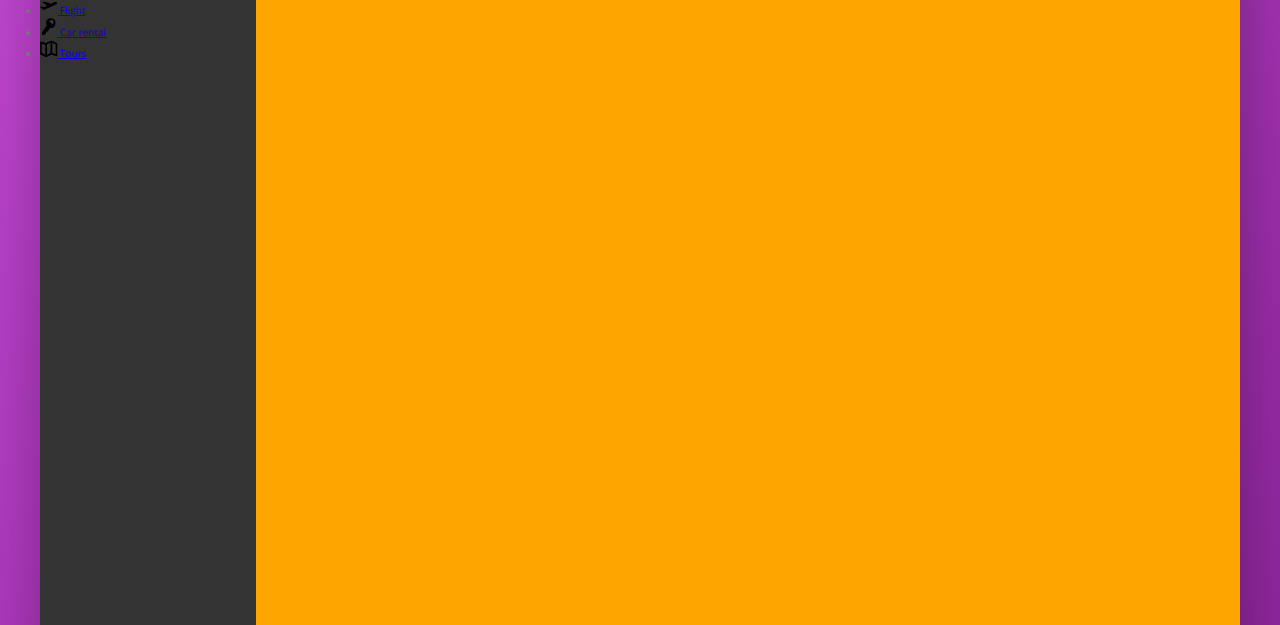
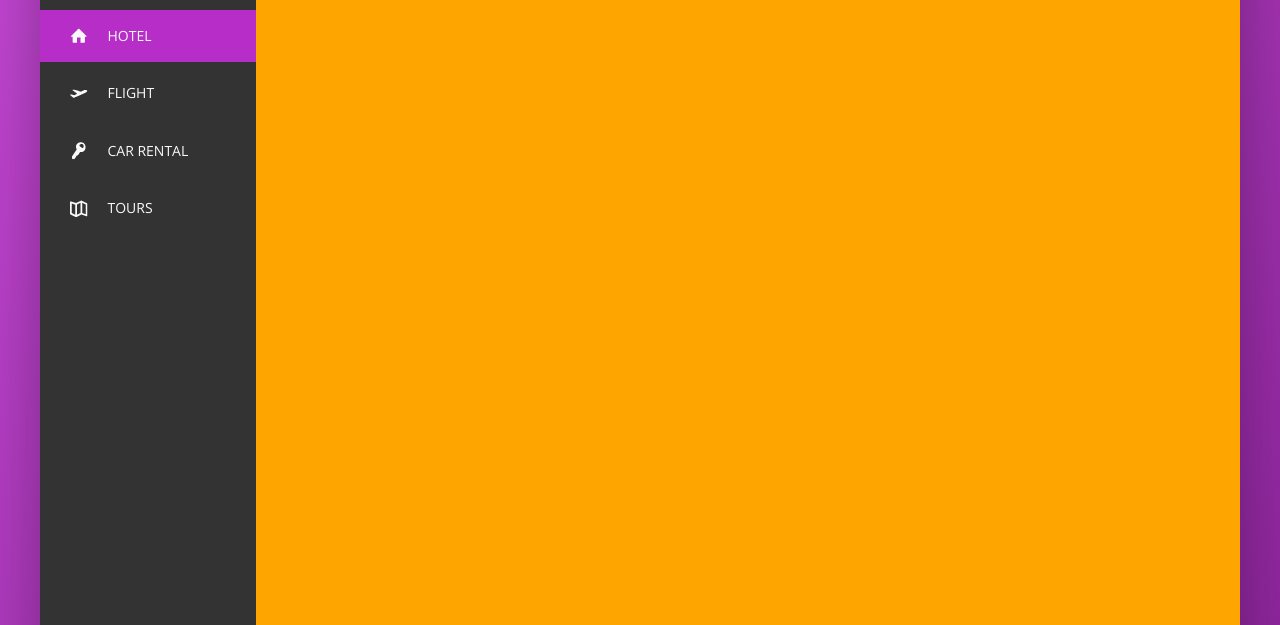
Before and after one commit to MareikeHeuer/flexbox-project-one-book, a website: page index.html in a window 1280 px wide. Shown: the part 175-800 px from the top of the page. Drawn offline with nearby package versions, Linux system fonts and the light colour scheme.

Commit message:
navigation complete

```diff
--- a/index.html
+++ b/index.html
@@ -57,7 +57,7 @@
       <div class="content">
         <nav class="sidebar">
           <ul class="side-nav">
-            <li class="side-nav__item">
+            <li class="side-nav__item side-nav__item--active">
               <a href="#" class="side-nav__link">
                 <svg class="side-nav__icon">
                   <use xlink:href="img/sprite.svg#icon-home"></use>
--- a/sass/_components.scss
+++ b/sass/_components.scss
@@ -129,15 +129,61 @@
 // SIDE NAVIGATION
 
 .side-nav {
+  font-size: 1.4rem;
+  list-style: none;
+  margin-top: 3.5rem;
+
   &__item {
+    position: relative;
+
+    &:not(:last-child) {
+      margin-bottom: 0.5rem;
+    }
   }
 
-  &__link {
+  &__item::before {
+    content: "";
+    position: absolute;
+    top: 0;
+    left: 0;
+    height: 100%;
+    width: 0.3rem;
+    background-color: var(--color-primary);
+    transform: scaleY(0);
+    // transform-origin: bottom;
+    transition: transform 0.2s, width 0.4s cubic-bezier(1, 0, 0, 1) 0.2s,
+      background-color 0.1s;
+  }
+
+  &__item:hover::before,
+  &__item--active::before {
+    transform: scaleY(1); // scale only in y direction: from top to bottom
+    width: 100%;
+  }
+
+  &__item:active::before {
+    background-color: var(--color-primary-light);
+  }
+
+  &__link:link,
+  &__link:visited {
+    color: var(--color-grey-light-1);
+    text-decoration: none;
+    text-transform: uppercase;
+    display: block;
+    padding: 1.5rem 3rem;
+    position: relative; // z-index only works if theres is a specified position
+    z-index: 10;
+
+    display: flex;
+    align-items: center;
   }
 
   &__icon {
     width: 1.75rem;
     height: 1.75rem;
+    margin-right: 2rem;
+    fill: currentColor; // color of the current element or parent element
   }
 }
 
```
Also changed, not shown: css/style.css.
